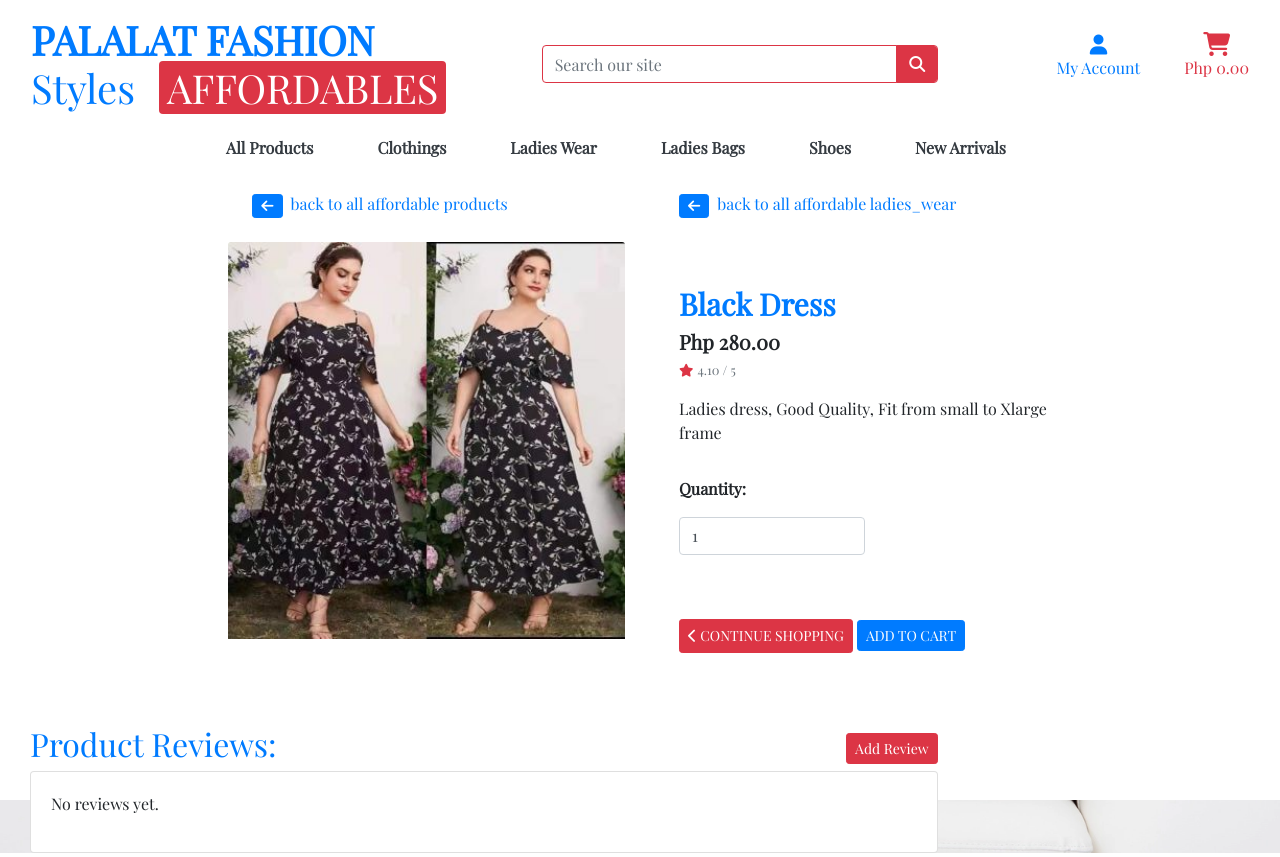
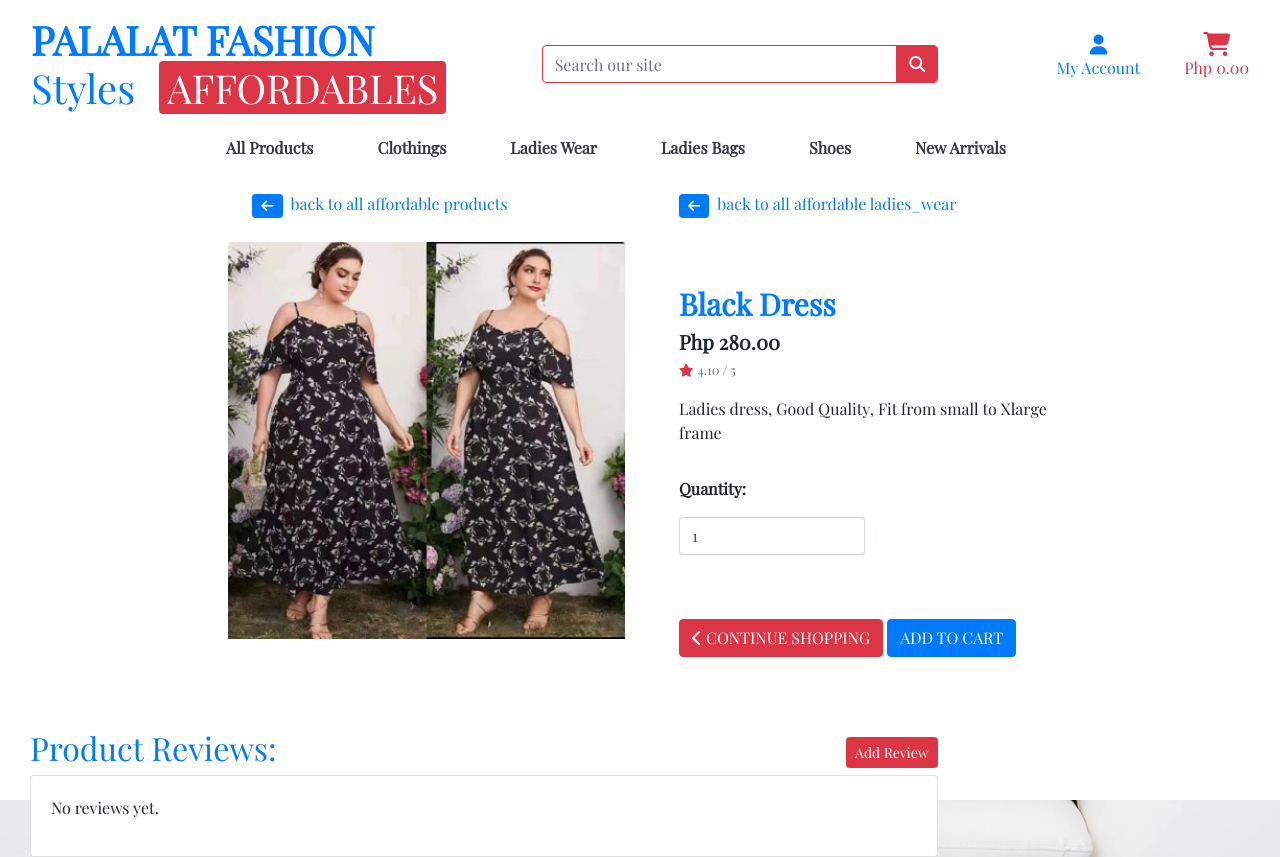
Before and after one commit to Markpm-code/Palalat_Fashion_Style_Affordables, a Django app: page /products/3 in a window 1280 px wide. Run offline with Django 3.2, Linux system fonts and the light colour scheme; data comes from the database, SQL or seed files in the repository; data that the repository does not hold is empty; some libraries are stand-ins or nearby versions.

```diff
--- a/products/templates/products/product_detail.html
+++ b/products/templates/products/product_detail.html
@@ -56,13 +56,13 @@
                                 </div>
                             </div>
                             <div class="col-12">
-                                <a href="{% url 'products' %}" class="btn btn-sm btn-danger mt-5">
+                                <a href="{% url 'products' %}" class="btn btn-danger mt-5">
                                     <span class="icon">
                                         <i class="fas fa-chevron-left"></i>
                                     </span>
                                     <span class="text-uppercase">Continue Shopping</span>
                                 </a>
-                                <input type="submit" class="btn btn-sm btn-primary text-uppercase mt-5" value="Add to Cart">
+                                <input type="submit" class="btn btn-primary text-uppercase mt-5" value="Add to Cart">
                             </div>
                             <input type="hidden" name="redirect_url" value="{{ request.path }}">
                         </div>
```
Also changed, not shown: cart/templates/cart/shopping_cart.html (+4 -4 lines).
